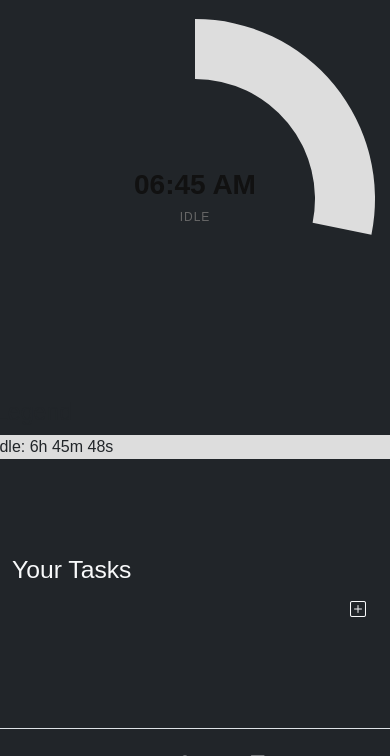
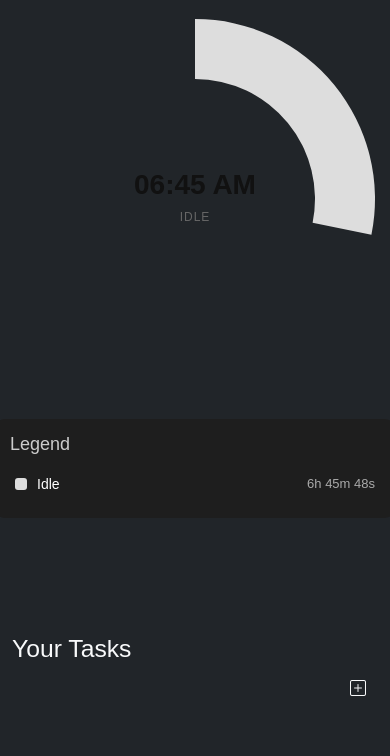
Before and after one commit to PiumalRangana/success-manager-cs50, a Flask app: page /home in a window 390 px wide. Shown: the part 105-861 px from the top of the page. Run offline with Flask 3, Linux system fonts and the light colour scheme; the visitor is signed in with stand-in values (Sample User, id 1); data that the repository does not hold is empty.

Commit message:
feat: implement legend UI with responsive layout and active session highlight
- added structured legend rendering with custom CSS
- removed full background color, added color indicators
- improved alignment and spacing for readability
- added active session highlighting via pipeline state (hasActive)
- made legend responsive without fixed width

```diff
--- a/app/static/dailyTimeRing/legand/legendPipeline.js
+++ b/app/static/dailyTimeRing/legand/legendPipeline.js
@@ -5,7 +5,7 @@ export function getLegendData(todaySessions) {
     for (let session of todaySessions) {
         let taskTime
         if (!tasks[session.name]) {
-            tasks[session.name] = { time: 0, color: session.color};
+            tasks[session.name] = { time: 0, color: session.color, is_active: false };
         }
         if (session.end) {
             taskTime =  session.end - session.start;
@@ -13,6 +13,7 @@ export function getLegendData(todaySessions) {
 
         else {
             taskTime = Date.now() - session.start;
+            tasks[session.name].is_active = true;
         }
 
         tasks[session.name].time += taskTime;
--- a/app/static/dailyTimeRing/legand/legendRenderer.js
+++ b/app/static/dailyTimeRing/legand/legendRenderer.js
@@ -5,18 +5,20 @@ export function createLegendRenderer(containerSelector, legendData) {
         <h3>Legend</h3>`
     for (let task in legendData.tasks) {
         html += `
-                <div class="legend-item" style="background-color: ${legendData.tasks[task].color};">
-                    <span class="legend-details">${task}: ${milisecondToTime(legendData.tasks[task].time)}
-                    </span>
-                </div>
-            `;
+        <div class="legend-item ${legendData.tasks[task].is_active ? "active" : ""}">
+            <span class="legend-color" style="background-color: ${legendData.tasks[task].color};"></span>
+            <span class="legend-name">${task}</span>
+            <span class="legend-time">${milisecondToTime(legendData.tasks[task].time)}</span>
+        </div>
+`;
     }
     html += `
-        <div class="legend-item" style="background-color: #ddd;">
-            <span class="legend-details">
-                Idle: ${milisecondToTime(legendData.idleTime)}
-            </span>
-        </div>`;
+        <div class="legend-item">
+            <span class="legend-color" style="background-color: #ddd;"></span>
+            <span class="legend-name">Idle</span>
+            <span class="legend-time">${milisecondToTime(legendData.idleTime)}</span>
+        </div>
+`;
 
     container.innerHTML = html;
 }
--- a/app/static/main.css
+++ b/app/static/main.css
@@ -31,3 +31,59 @@ footer {
 .list-group-item {
     border: none;
 }
+
+.legend {
+    margin: 20px auto;
+    padding: 15px;
+    background: #1e1e1e;
+    border-radius: 10px;
+    color: #fff;
+    max-height: 300px;
+    overflow-y: auto;
+}
+
+.legend h3 {
+    margin-bottom: 10px;
+    font-size: 18px;
+    color: #ccc;
+}
+
+.legend-item {
+    display: flex;
+    align-items: center;
+    justify-content: space-between;
+    padding: 8px 5px;
+    border-bottom: 1px solid #333;
+}
+
+.legend-item:last-child {
+    border-bottom: none;
+}
+
+.legend-color {
+    width: 12px;
+    height: 12px;
+    border-radius: 3px;
+    margin-right: 10px;
+}
+
+.legend-name {
+    flex: 1;
+    font-size: 14px;
+}
+
+.legend-time {
+    font-size: 13px;
+    color: #aaa;
+}
+
+.legend-item.active {
+    background-color: rgba(255, 255, 255, 0.08);
+    border-radius: 5px;
+}
+
+.legend-item.active .legend-name::after {
+    content: " • Running";
+    font-size: 12px;
+    color: #aaa;
+}
```
